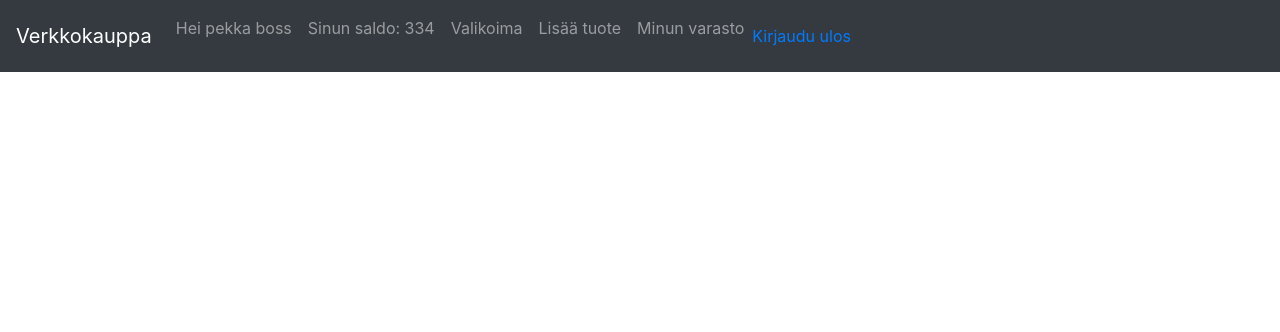
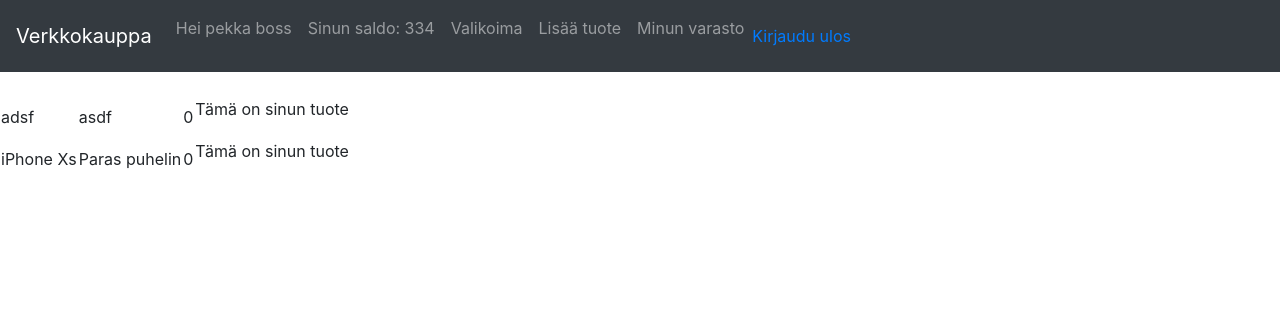
Before and after one commit to alemati/verkkokauppa, a Flask app: page /product/purchasable in a window 1280 px wide. Shown: the top 332 px of the page. Run offline with Flask 2, Linux system fonts and the light colour scheme; a user stored in the database is signed in; data comes from the database, SQL or seed files in the repository; both versions use the stored data as it was after the commit; some libraries are stand-ins or nearby versions.

Commit message:
heroku korjaus

```diff
--- a/application/product/views.py
+++ b/application/product/views.py
@@ -16,7 +16,7 @@ def product_index():
 def product_purchasable():
 
     return render_template("product/list.html", form = ProductForm(),
-                                products = Product.query.filter_by(onSale=True).all())
+                                products = Product.query.all())
 
 
 @app.route("/product/new/")
--- a/application/templates/product/list.html
+++ b/application/templates/product/list.html
@@ -14,8 +14,9 @@
     {% if current_user.is_authenticated %}
     {% if current_user.id == product.account_id %}
     <td>
-        <p> Tämä on sinun myymäsi tuote </p>
+        <p> Tämä on sinun tuote </p>
     </td>
+
     {% else %}
     <td>
       <form method="POST" action="{{ url_for('product_buy', product_id=product.id) }}">
```
Also changed, not shown: application/shop.db.
